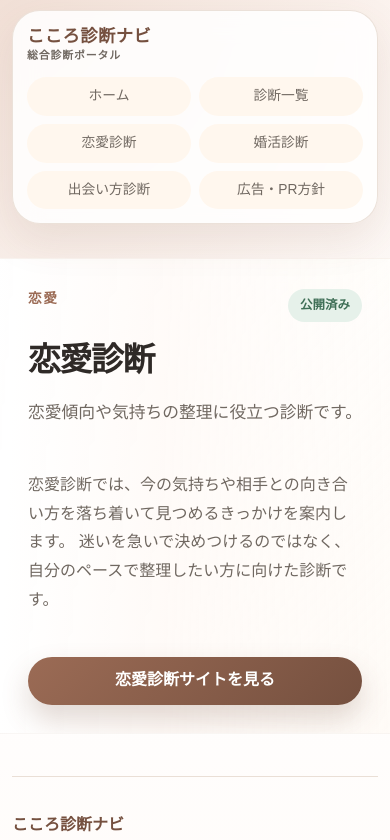
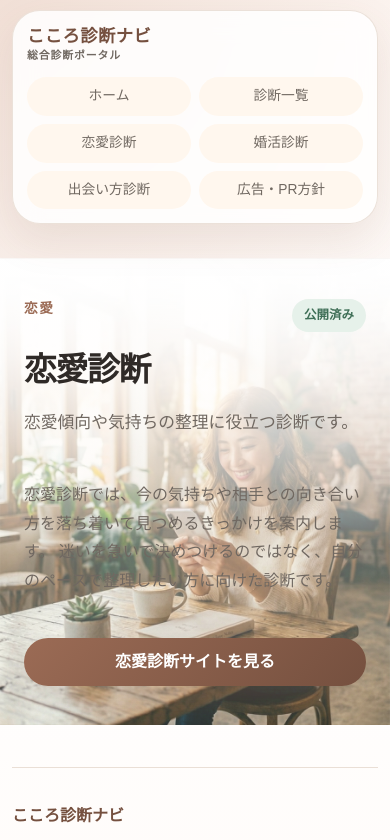
Before and after one commit to kenichis1971-cloud/diagnosis-portal-site, a Next.js app: page /love in a window 390 px wide. Shown: the top 840 px of the page. Built offline with nearby package versions, Linux system fonts and the light colour scheme; no server answers.

Commit message:
Improve theme hero image visibility

```diff
--- a/app/globals.css
+++ b/app/globals.css
@@ -173,24 +173,24 @@ main {
 
 .page-hero.hero-image-slot,
 .detail-card.hero-image-slot {
-  min-height: clamp(320px, 36vw, 480px);
+  min-height: clamp(340px, 38vw, 500px);
   border-inline: 0;
-  border-color: rgba(234, 223, 214, 0.28);
+  border-color: rgba(234, 223, 214, 0.2);
   border-radius: 0;
-  background:
-    linear-gradient(135deg, rgba(255, 255, 255, 0.74), rgba(255, 247, 238, 0.5)),
-    rgba(255, 255, 255, 0.68);
+  background-color: transparent;
   box-shadow: none;
+  backdrop-filter: none;
 }
 
 .page-hero.hero-image-slot::before,
 .detail-card.hero-image-slot::before {
   background: linear-gradient(
     90deg,
-    rgba(255, 255, 255, 0.94) 0%,
-    rgba(255, 250, 247, 0.82) 42%,
-    rgba(255, 250, 247, 0.42) 70%,
-    rgba(255, 250, 247, 0.08) 100%
+    rgba(255, 255, 255, 0.72) 0%,
+    rgba(255, 250, 247, 0.68) 34%,
+    rgba(255, 250, 247, 0.34) 58%,
+    rgba(255, 250, 247, 0.1) 82%,
+    rgba(255, 250, 247, 0.04) 100%
   );
 }
 
@@ -736,6 +736,12 @@ main {
   text-align: center;
 }
 
+.page-hero.hero-image-slot,
+.detail-card.hero-image-slot {
+  padding-block: clamp(46px, 7vw, 76px);
+  padding-inline: max(28px, calc((100vw - 1120px) / 2 + 48px));
+}
+
 .detail-card {
   max-width: 860px;
 }
@@ -774,7 +780,7 @@ main {
 
 .page-hero.hero-image-slot > *,
 .detail-card.hero-image-slot > * {
-  width: min(100%, 720px);
+  width: min(100%, 700px);
 }
 
 .detail-card.hero-image-slot .button {
@@ -985,7 +991,18 @@ main {
 
   .page-hero.hero-image-slot,
   .detail-card.hero-image-slot {
-    min-height: clamp(360px, 82vw, 460px);
+    min-height: clamp(380px, 88vw, 500px);
+    padding: 38px 24px;
+  }
+
+  .page-hero.hero-image-slot::before,
+  .detail-card.hero-image-slot::before {
+    background: linear-gradient(
+      180deg,
+      rgba(255, 255, 255, 0.62) 0%,
+      rgba(255, 250, 247, 0.5) 46%,
+      rgba(255, 250, 247, 0.18) 100%
+    );
   }
 
   .detail-card.hero-image-slot .button {
```
